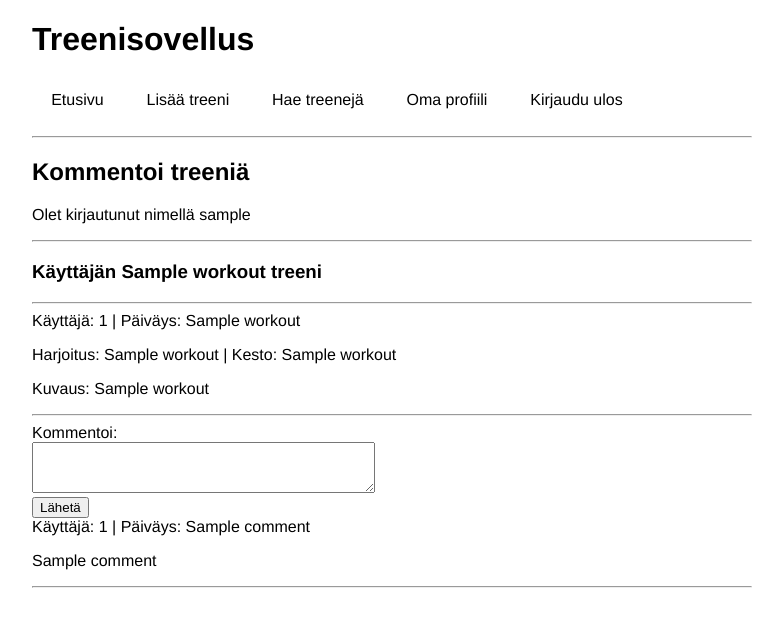
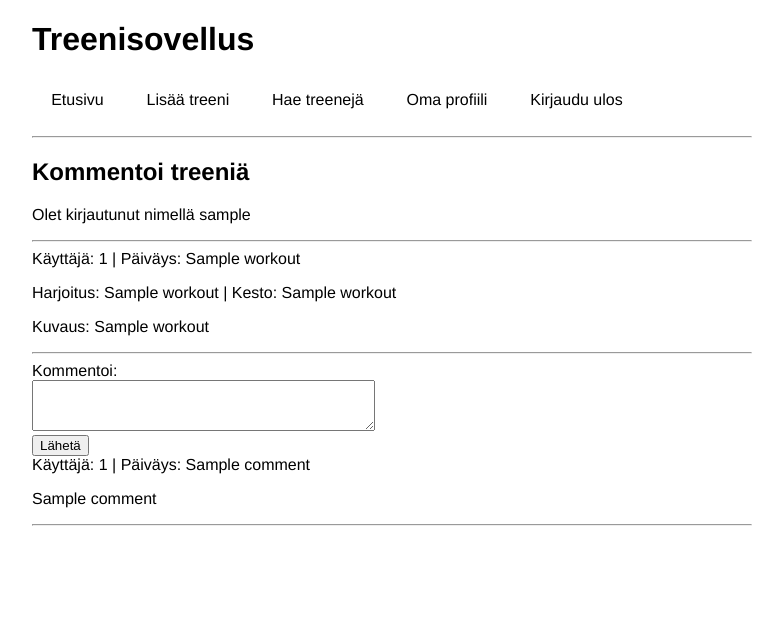
Before and after one commit to hctarkia/treenisovellus, a Flask app: template templates/comment.html in a window 1280 px wide. Shown: the top 627 px of the page, without its empty margins (248-1031 px from the left). Run offline with Flask 2, Linux system fonts and the light colour scheme; the visitor is signed in with stand-in values (Sample User, id 1); the template is opened without the code that fills it: most values are stand-ins (such as "Sample title", 1, 10 or a date in 2020).

Commit message:
korjauksia kommentointiin

```diff
--- a/routes.py
+++ b/routes.py
@@ -102,7 +102,7 @@ def comment():
     workout_id = request.form["workout_id"]
     comment = request.form["comment"]
     if comments.add(workout_id, comment):
-        return redirect("/comment")
+        return redirect("/comments")
     else:
         return render_template("error.html", message="Lähetys ei onnistunut")
 
--- a/templates/comment.html
+++ b/templates/comment.html
@@ -5,8 +5,6 @@
 <h2>Kommentoi treeniä</h2>
 {% if session.user_id %}
 <p>Olet kirjautunut nimellä {{ session.username }}</p>
-<hr>
-<h3>Käyttäjän {{ workout[0] }} treeni</h3>
 <hr>
 {% for workout in workout %}
 Käyttäjä: {{ workout[0] }} | Päiväys: {{ workout[1] }}
```
